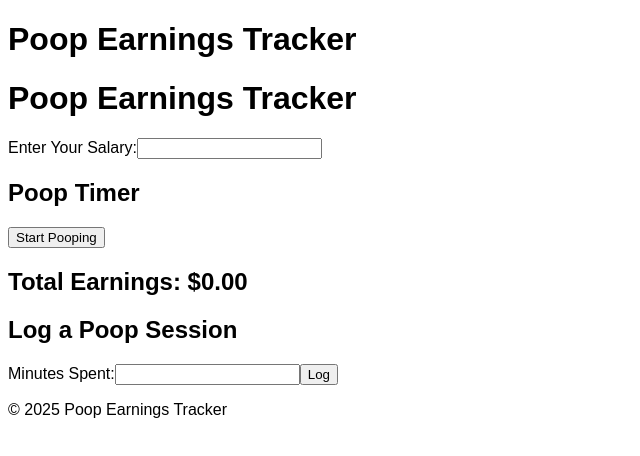
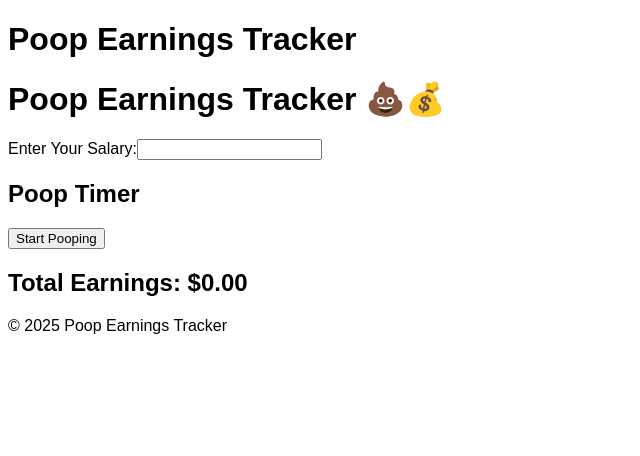
Before and after one commit to tglicker/Poop_Earnings, a React (Create React App) app in the folder FrontEnd/: page / in a window 1280 px wide. Shown: the top 456 px of the page, without its empty margins (0-640 px from the left). Built offline with nearby package versions, Linux system fonts and the light colour scheme.

Commit message:
Update PoopTracker.js

```diff
--- a/FrontEnd/src/components/PoopTracker.js
+++ b/FrontEnd/src/components/PoopTracker.js
@@ -2,34 +2,43 @@ import React, { useState } from "react";
 import SalaryInput from "./SalaryInput";
 import PoopTimer from "./PoopTimer";
 import EarningsDisplay from "./EarningsDisplay";
-import PoopLog from "./PoopLog";
 
 const PoopTracker = () => {
-  const [salary, setSalary] = useState(0);
-  const [totalPoopTime, setTotalPoopTime] = useState(0); // Total minutes
-  const [poopLog, setPoopLog] = useState([]); // Stores past poops
+  const [salary, setSalary] = useState(null);
+  const [totalPoopTime, setTotalPoopTime] = useState(0); // Total seconds
+  const [totalEarnings, setTotalEarnings] = useState(0);
+  const [showSalaryInput, setShowSalaryInput] = useState(true);
 
   const handleSalaryChange = (newSalary) => {
     setSalary(newSalary);
+    setShowSalaryInput(false);
   };
 
-  const logPoopSession = (minutes) => {
-    const earnings = (salary / 2080) * minutes; // Calculate based on yearly salary & work hours
-    setTotalPoopTime((prevTime) => prevTime + minutes);
+  const editSalary = () => {
+    setShowSalaryInput(true);
+  };
 
-    setPoopLog((prevLog) => [
-      ...prevLog,
-      { date: new Date().toLocaleString(), minutes, earnings },
-    ]);
+  const logPoopSession = (seconds) => {
+    const earnings = ((salary / 2080) / 3600) * seconds; // Calculate per second
+    setTotalPoopTime((prevTime) => prevTime + seconds);
+    setTotalEarnings((prevEarnings) => prevEarnings + earnings);
   };
 
   return (
-    <div>
-      <h1>Poop Earnings Tracker</h1>
-      <SalaryInput onSalaryChange={handleSalaryChange} />
+    <div className="poop-tracker">
+      <h1>Poop Earnings Tracker 💩💰</h1>
+
+      {showSalaryInput ? (
+        <SalaryInput onSalaryChange={handleSalaryChange} />
+      ) : (
+        <div className="salary-display">
+          <p>Annual Salary: ${salary.toLocaleString()} / yr</p>
+          <button className="edit-btn" onClick={editSalary}>Edit Salary ✏️</button>
+        </div>
+      )}
+
       <PoopTimer salary={salary} logPoopSession={logPoopSession} />
-      <EarningsDisplay salary={salary} totalPoopTime={totalPoopTime} />
-      <PoopLog log={poopLog} />
+      <EarningsDisplay totalPoopTime={totalPoopTime} totalEarnings={totalEarnings} />
     </div>
   );
 };
```
